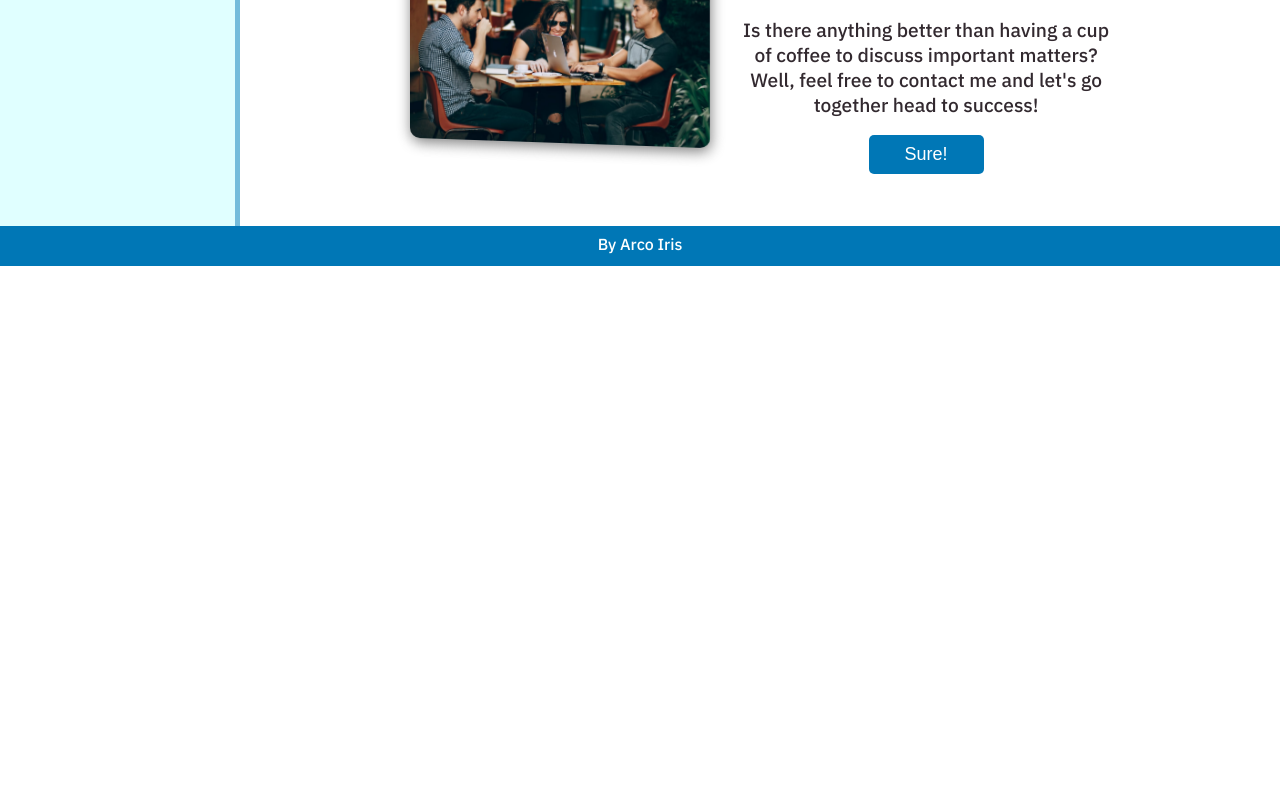
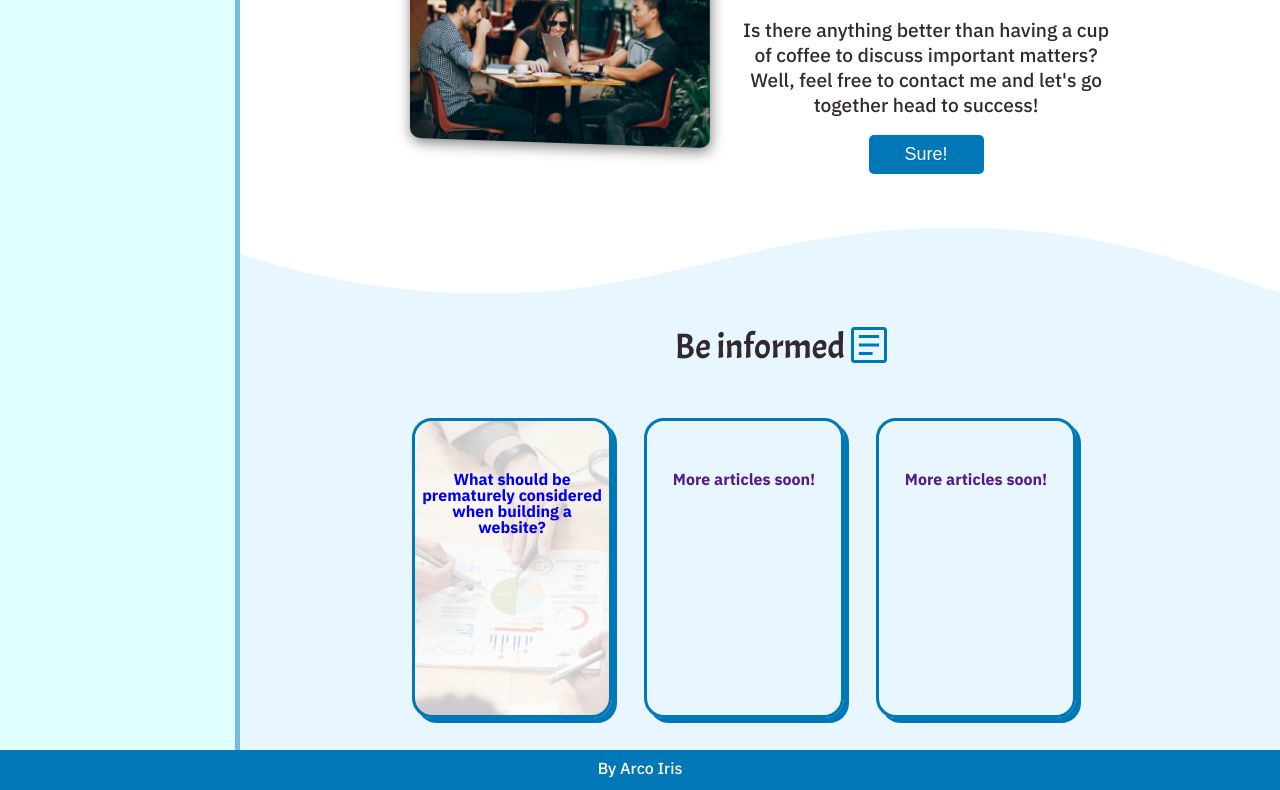
Before and after one commit to arcoirissantos/front-end-ebac, a plain HTML site: page html-css/homepage.html in a window 1280 px wide. Shown: the part 540-1330 px from the top of the page. Before the commit the page ends 806 px from the top, so only its background shows below. Drawn offline with Linux system fonts and the light colour scheme.

Commit message:
add article page and article homepage section

```diff
--- a/html-css/CSS/about.css
+++ b/html-css/CSS/about.css
@@ -2,6 +2,9 @@
   background-image: url(../images/line.svg);
   background-size: contain;
   background-repeat: no-repeat;
+}
+body{
+  min-height: 100vh;
 }
 /* first part */
 .about_profile {
--- a/html-css/CSS/articles.css
+++ b/html-css/CSS/articles.css
@@ -24,9 +24,9 @@ main .article {
     border:solid 3.5px #0077b6ff;
     border-radius: 20px;
     display: flex;
-    align-items: center;
+    /* align-items: center; */
     justify-content: center;
-    padding: 10px;
+    /* padding: 10px; */
     text-align: center;
     box-shadow: 5px 5px #0077b6ff;
     position: relative;
@@ -40,6 +40,16 @@ main .article {
 main a{
     text-decoration: none;
 }
+
+.article1 {
+    background-image: url(/html-css/images/Articles/Article1/planning_a_website/planning_a_website_ybuetq_c_scale\,w_586.jpg);
+    background-position: center;
+    overflow: hidden;
+  }
+  .article p{
+    background-color: #ffffffc6;
+    padding: 40px;
+  }
 
 @media (max-width:400px){
     main div {
@@ -74,6 +84,15 @@ main article h1{
     margin: 1em 0;
 }
 
+main picture img {
+    max-width: 95%;
+    height: auto;
+    display: block;
+    box-shadow: 0px 10px 15px -3px rgba(0,0,0,0.1);
+    margin-bottom: 2em;
+
+}
+
 main article h2 {
     font-size: 1.5em;
     font-family: 'Acme', sans-serif;
@@ -90,17 +109,21 @@ main article ol li{
     margin: 1em 0;
 }
 
-/* @media (max-width: 1012px){
-    article{
-        display: flex;
-        gap: 3em;
-    }
+/* form */
+.cognito{
+    margin-top: 3em;
+}
+.cognito button{
+    background-color: #0077b6!important;
+    border: transparent!important;
+}
+.cognito h1{
+    color: #0077b6!important;
+    font-family: 'Acme', sans-serif!important;
+}
 
-    .summary{
-        order: 2;
-        position: sticky;
-        top: 1em;
-        max-width: 15em;
-        height: 25em;
-    }
-} */
+/* hide forms informations */
+.cognito{
+    height: 400px;
+    overflow: hidden;
+}
--- a/html-css/CSS/hompage.css
+++ b/html-css/CSS/hompage.css
@@ -106,7 +106,6 @@
 }
 
 /* Second section */
-
 .presentation_section2 {
   display: grid;
   grid: auto auto auto / auto auto;
@@ -121,6 +120,7 @@
   justify-items: center;
   column-gap: 2em;
   z-index: 100;
+  position: relative;
 
 }
 
@@ -166,6 +166,116 @@
   background-color: red;
 }
 
+/* third section */
+
+
+.articles-section {
+   background-color: #E8F7FF;
+  position: relative;
+  padding-top: 100px;
+}
+.articles-section .content{
+  display: flex;
+  flex-wrap: wrap;
+  justify-content: center;
+  align-content: flex-start;
+}
+.articles-section h2{
+  font-size: 2.2em;
+  font-family: 'Acme', sans-serif;
+  line-height: 1.2em;
+  text-align: center;
+  font-weight: lighter;
+  margin-bottom: 50px;
+  position: relative;
+}
+
+.articles-section h2 img{
+  position: absolute;
+  top: -5px;
+
+}
+
+.divider {
+  position: absolute;
+  top: 0;
+  left: 0;
+  width: 100%;
+  overflow: hidden;
+  line-height: 0;
+}
+
+.divider svg {
+  position: relative;
+  display: block;
+  width: calc(133% + 1.3px);
+  height: 122px;
+}
+
+.divider .shape-fill {
+  fill: #FFFFFF;
+}
+
+.article {
+  width: 200px;
+  height: 300px;
+  margin-bottom: 2em;
+  margin-right: 2em;
+  border:solid 3.5px #0077b6ff;
+  border-radius: 20px;
+  display: flex;
+  /* align-items: center; */
+  justify-content: center;
+  /* padding: 10px; */
+  text-align: center;
+  box-shadow: 5px 5px #0077b6ff;
+  position: relative;
+  top: 0;
+  left: 0;
+  transition-property: top, left, box-shadow;
+  transition-duration: 0.1s;
+  transition-timing-function: ease-out;
+
+}
+
+.article1 {
+  background-image: url(/html-css/images/Articles/Article1/planning_a_website/planning_a_website_ybuetq_c_scale\,w_586.jpg);
+  background-position: center;
+  overflow: hidden;
+}
+
+.article p{
+  padding-top: 50px!important;
+  font-weight: bold;
+}
+.article1 p{
+  background-color: #ffffffc6;
+  padding: 5px;
+}
+
+.articles-section a{
+  text-decoration: none;
+}
+
+@media (max-width:400px){
+ .articles-section div {
+      /* width: 250px!important; */
+      margin-right: 0!important;
+  }
+}
+
+.articles-section .article:focus,
+.articles-section .article:hover{
+  box-shadow: none;
+  top: 5px;
+  left: 5px;
+}
+
+.articles-section a:focus,
+.articles-section a:hover{
+  text-decoration: underline;
+}
+
 /* responsiveness */
 @media (max-width: 340px){
   .presentation_section img{
--- a/html-css/homepage.html
+++ b/html-css/homepage.html
@@ -119,6 +119,25 @@
 				alt="A group of three friends drinking coffee while working on a computer">
 		</section>
 
+		<section class="articles-section">
+
+			<div class="divider">
+				<svg data-name="Layer 1" xmlns="http://www.w3.org/2000/svg" viewBox="0 0 1200 120" preserveAspectRatio="none">
+					<path d="M321.39,56.44c58-10.79,114.16-30.13,172-41.86,82.39-16.72,168.19-17.73,250.45-.39C823.78,31,906.67,72,985.66,92.83c70.05,18.48,146.53,26.09,214.34,3V0H0V27.35A600.21,600.21,0,0,0,321.39,56.44Z" class="shape-fill"></path>
+				</svg>
+			</div>
+
+			<h2>Be informed <img src="/html-css/images/article_icon.svg" alt=""></h2>
+
+			<div class="content">
+				<a href="/html-css/Articles/article1.html"><div class="article article1"> <p> What should be prematurely considered when building a website?</p></div></a>
+
+				<a href=""><div class="article article2"><p>More articles soon!</p> </div></a>
+
+				<a href=""><div class="article article3"><p>More articles soon!</p> </div></a>
+			</div>
+		</section>
+
 	</article>
 
 	<footer>
```
Also changed, not shown: html-css/Articles/article1.html (+27 -7 lines), html-css/Emails/article1email.html (added, +105 -0 lines), html-css/articles.html (+4 -4 lines), html-css/images/Articles/Article1/planning_a_website/planning_a_website_ybuetq_c_scale,w_1121.jpg (added), html-css/images/Articles/Article1/planning_a_website/planning_a_website_ybuetq_c_scale,w_1361.jpg (added), html-css/images/Articles/Article1/planning_a_website/planning_a_website_ybuetq_c_scale,w_1400.jpg (added), html-css/images/Articles/Article1/planning_a_website/planning_a_website_ybuetq_c_scale,w_200.jpg (added), html-css/images/Articles/Article1/planning_a_website/planning_a_website_ybuetq_c_scale,w_586.jpg (added), html-css/images/Articles/Article1/planning_a_website/planning_a_website_ybuetq_c_scale,w_876.jpg (added), html-css/images/divider1.svg (added).
